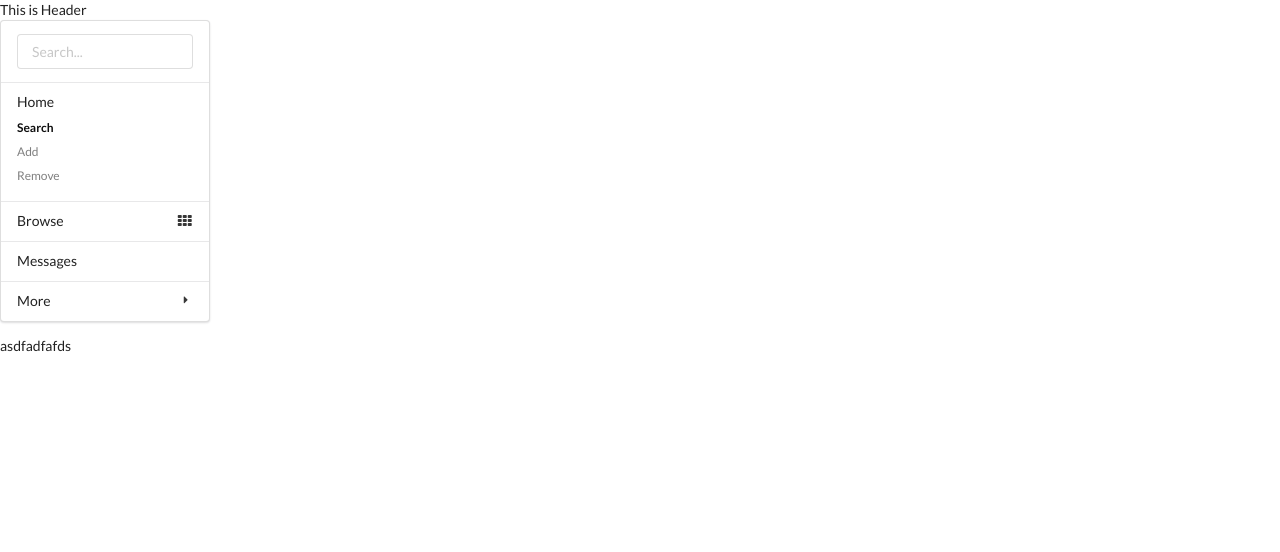
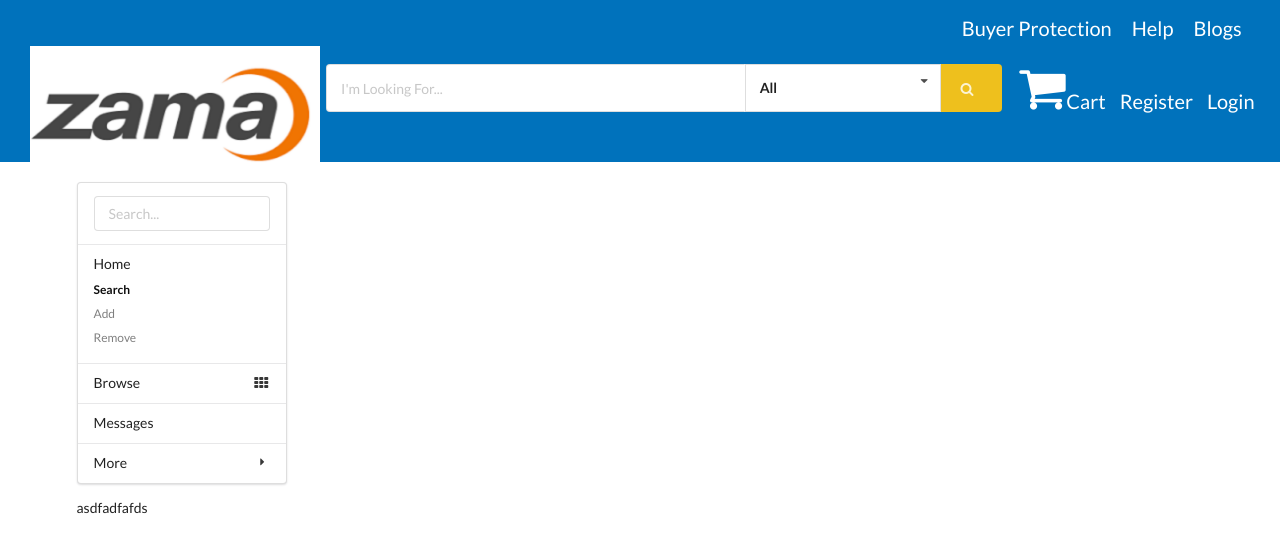
Before and after one commit to JackRourkeK/zama, a plain HTML site: page index.html in a window 1280 px wide. Drawn offline with Linux system fonts and the light colour scheme.

Commit message:
New files added for header and properties

```diff
--- a/assets/styles.css
+++ b/assets/styles.css
@@ -1,10 +1,69 @@
-/* Container Menubar */
-.zm-left-sidebar{
+/* Zamaa Customized Styles CSS */
 
+/*Header Class Starts*/
+.zm-header{
+	height: 14% !important;
+	background: #0072BC;
 }
-.zm-slider{
+.zm-header-top{
+	height: 8% !important;
+	background: #0072BC;
+	color: white;
+}
+header.zm-header img{
+	height: 100%;
+	margin-top: -4%;
+	margin-left: 10%;
+	/*float: left;*/
+	width: 65%;
+}
+input[type="search"].zm-search{
+	width: 100% !important;
+	float: left !important;
+	margin-left: -25% !important;
+	height: 48px;
+}
+.zm-search-dropdown{
+	height: 48px;
+	/*margin-top: 4% !important;*/
+}
+.zm-submit{
+	height: 48px;
+	/*margin-top: 4% !important;*/
+	background: #EEC01D !important;
+}
+.zm-submit .search{
+	color: white;
+}
+.zm-side-header{
+	float:left !important;
+	padding-left: 13% !important;
+	color: white;
+	/*text-align: right;*/
+	margin-top: 1% !important;
+}
+.zm-side-header .cart{
+	font-size: 50px;
+	margin-right: -12px !important;
+}
+.zm-side-header span{
+	font-size: 20px;
+}
+.zm-header-top-right{
+	float: right !important;
+	margin-top: 1% !important;
+	margin-right: 3% !important;
+}
+.zm-header-top-right .item{
+	font-size: 20px !important;
+}
+.zm-search-box{
+	width: 46% !important;
+}
+/*Heading Class Ends*/
 
+/*Container Class Stars*/
+.zm-container{
+	margin-top: 20px;
 }
-.zm-right-sidebar{
-
-}
+/*Container Class Ends*/
--- a/index.html
+++ b/index.html
@@ -1,13 +1,52 @@
 <!DOCTYPE html>
 <html>
 <head>
-	<title>Zama E-Commerce Website</title>
+	<title>Zamaa E-Commerce Website</title>
 	<link rel="stylesheet" type="text/css" href="assets/semantic.min.css">
+	<link rel="stylesheet" type="text/css" href="assets/styles.css">
 </head>
 <body>
-	<header class="">
-		This is Header
-	</header>
+	<header class="ui grid zm-header-top">
+		<div class="row">
+			<div class="column">
+				<div class="ui horizontal list zm-header-top-right">
+					<div class="item">Buyer Protection</div>
+					<div class="item">Help</div>
+					<div class="item">Blogs</div>
+				</div>
+			</div>
+		</div>
+	</header><!-- /header -->
+	<header class="ui grid zm-header">
+		<div class="row">
+			<div class="zm-header-bg" style="width: 34% !important;">
+				<img src="assets/img/bg.png" alt="Zama E-Commerce Website">
+			</div>
+			<div class="zm-search-box" style="width: 32% !important;">
+				<form action="#" method="post" name="zm-search-form" class="">
+					<div class="ui action input">
+						<input type="search" class="zm-search" placeholder="I'm Looking For...">
+						<select class="ui floating button dropdown zm-search-dropdown">
+							<option value="all">All</option>
+							<option value="articles">Articles</option>
+							<option value="products">Products</option>
+						</select>
+						<div type="submit" class="ui button zm-submit"><i class="ui icon search"></i></div>
+					</div>
+				</form>
+			</div>
+			<div class="ui zm-side-header">
+				<div class="ui horizontal list">
+					<div class="item">
+						<i class="ui icon cart"></i><span>Cart</span>
+					</div>
+					<div class="item"><span>Register</span></div>
+					<div class="item"><span>Login</span></div>
+				</div>
+			</div>
+		</div>
+	</header><!-- /header -->
+	<div class="ui container zm-container">
 		<div class="ui grid">
 		<div class="three column row">
 			<div class="column zm-left-sidebar">
@@ -86,13 +125,18 @@
 			</div>
 		</div>
 	</div>
+	</div>
+</body>
 <script type="text/javascript" src="assets/jquery-3.2.1.min.js"></script>
 <script type="text/javascript" src="assets/semantic.min.js"></script>
-	<script type="text/javascript">
-		$(document).ready(function(){
+<script>
+	$('.ui.dropdown').dropdown();
+	$(document).ready(function(event) {
+		$('form[name=zm-search-form]').submit(function(event){
+			event.preventDefault();
+		});
 		$('.ui.sidebar').sidebar('setting','closable', false).sidebar('toggle');
 			$('.ui.dropdown').dropdown();
 	});
 </script>
-</body>
 </html>
```
Also changed, not shown: assets/img/bg.png (added). Lines whose indentation alone changed are shown as unchanged.
